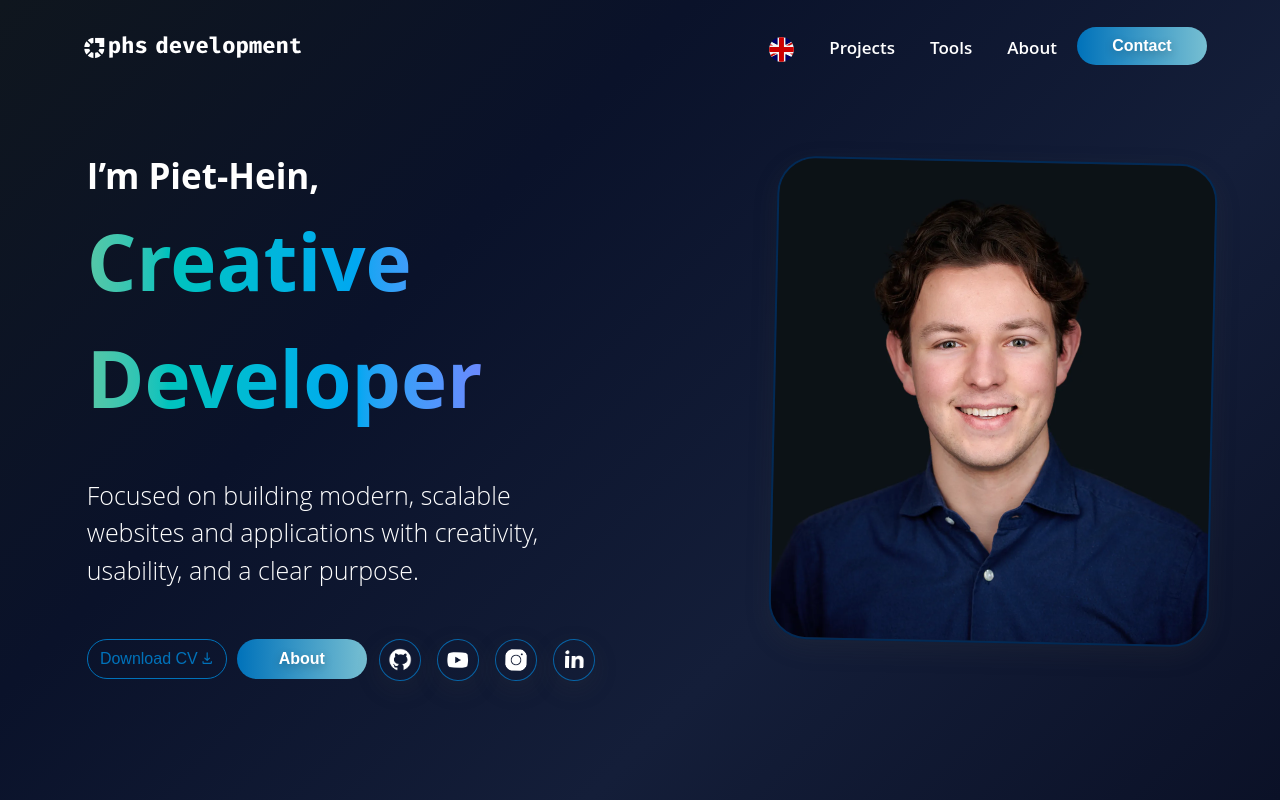
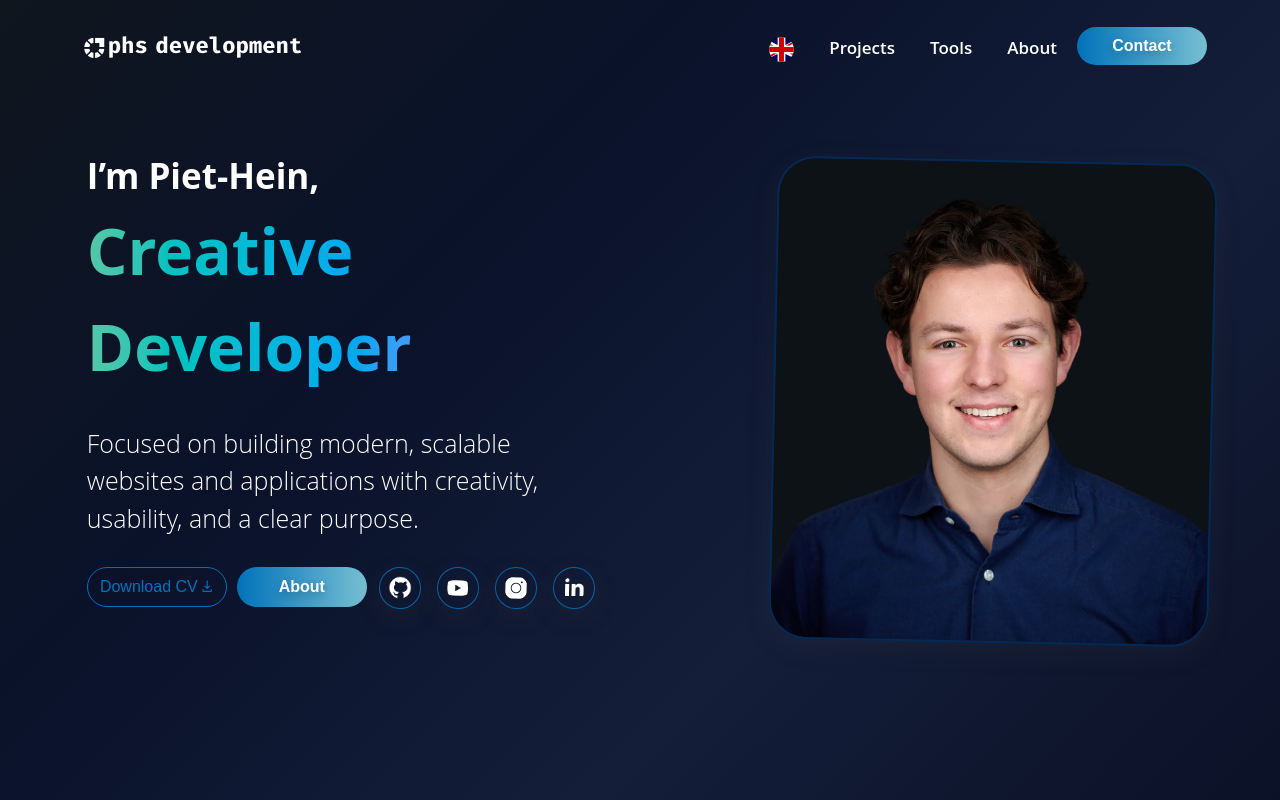
Before and after one commit to phsworks/portfolio-react, a React (Vite) app: page / in a window 1280 px wide. Shown: the top 800 px of the page. Built offline with nearby package versions, Linux system fonts and the light colour scheme.

Commit message:
styling changes hero

```diff
--- a/src/Components/Hero.css
+++ b/src/Components/Hero.css
@@ -71,6 +71,7 @@
     justify-content: left;
     align-items: center;
     gap: 8px;
+    cursor: pointer;
 
 
     img {
@@ -141,7 +142,7 @@
     gap: 6vw;
 
     .title {
-      font-size: 78px;
+      font-size: 64px;
     }
 
 
@@ -155,8 +156,8 @@
 
     p {
       width: 500px;
-      padding-top: 20px;
-      padding-bottom: 40px;
+      padding-top: 10px;
+      padding-bottom: 20px;
       font-size: 25px;
     }
 
```
